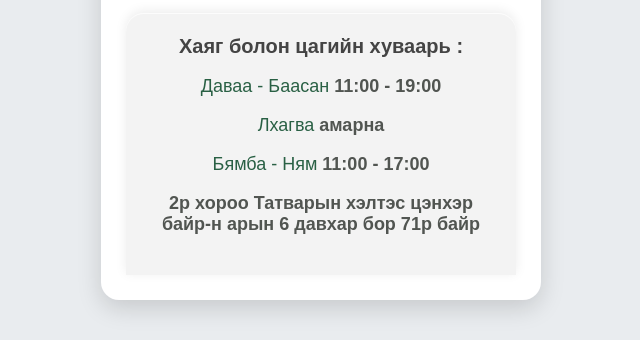
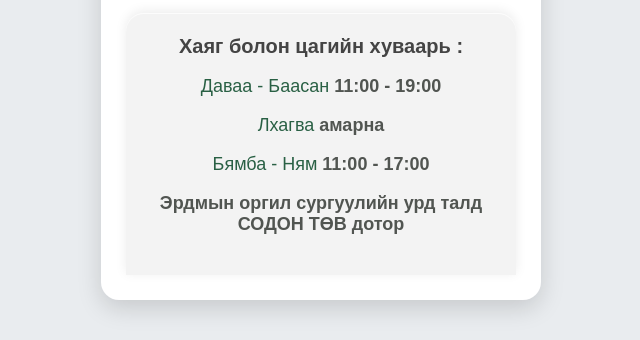
Before and after one commit to elbeg-erdene/kimigo-nalaikh, a plain HTML site: page index.html in a window 1280 px wide. Shown: the part 577-917 px from the top of the page, without its empty margins (319-959 px from the left). Drawn offline with Linux system fonts and the light colour scheme.

Commit message:
Update index.html

```diff
--- a/index.html
+++ b/index.html
@@ -128,7 +128,7 @@ alt="Google Map">
    <p>Даваа - Баасан <span>11:00 - 19:00</span></p>
 <p> Лхагва   <span> амарна</span></p>
 <p>Бямба - Ням  <span>11:00 - 17:00</span></p>
-<p><span > 2р хороо Татварын хэлтэс цэнхэр байр-н арын 6 давхар бор 71р байр </span> </p>
+<p><span > Эрдмын оргил сургуулийн урд талд СОДОН ТӨВ дотор </span> </p>
 </footer>
 
 </section>
```
